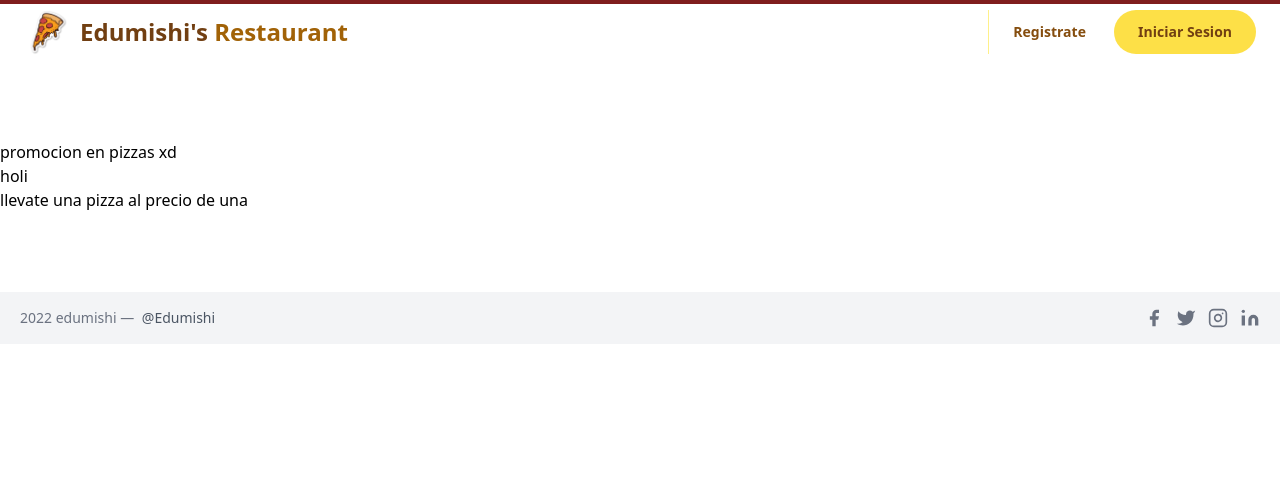
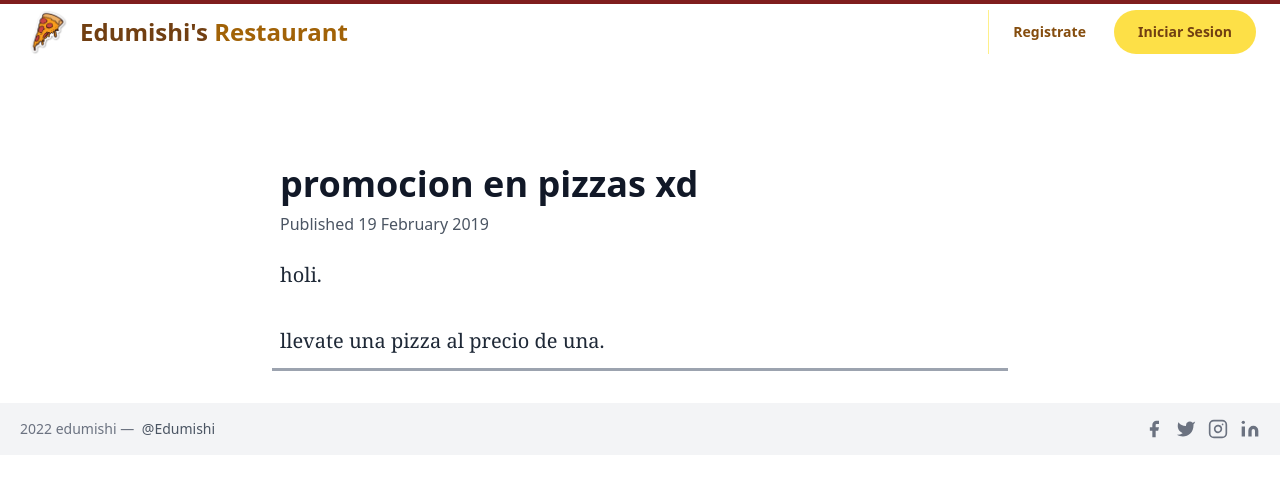
Before and after one commit to Eduardo6446/EduMishi_Restaurant, a Django app: page /notices/ in a window 1280 px wide. Shown: the top 478 px of the page. Run offline with Django 3.2, Linux system fonts and the light colour scheme; data comes from the database, SQL or seed files in the repository; some libraries are stand-ins or nearby versions.

Commit message:
listo detalle personal2

```diff
--- a/orders/templates/orders/notices.html
+++ b/orders/templates/orders/notices.html
@@ -2,17 +2,46 @@
 
 {%block template%}
 
-<div class="container">
 
-    <div class="py-20">
-        {% for notices in notice %}
-            <h1>{{ notices.title }}</h1>
-            <h1>{{ notices.content }}</h1>
-            <h1>{{ notices.description }}</h1>
-        {% endfor %}
+<div class="container w-full md:max-w-3xl mx-auto pt-20">
+    {% for notices in notice %}
+
+
+    <div class="w-full px-4 md:px-6 text-xl text-gray-800 leading-normal" style="font-family:Georgia,serif;">
+
+        <!--Title-->
+        <div class="font-sans">
+                    <h1 class="font-bold font-sans break-normal text-gray-900 pt-6 pb-2 text-3xl md:text-4xl">{{ notices.title }}</h1>
+                    <p class="text-sm md:text-base font-normal text-gray-600">Published 19 February 2019</p>
+        </div>
+
+
+        <!--Post Content-->
+
+        <p class="py-6">{{ notices.content }}.</p>
+
+
+        <ol>
+            <li class="py-3">{{ notices.description }}.</li>
+        </ol>
+
+
+        <!--/ Post Content-->
+
     </div>
 
+
+
+    <!--Divider-->
+    <hr class="border-b-2 border-gray-400 mb-8 mx-4">
+
+    {% endfor %}
+    <!--/Next & Prev Links-->
+
 </div>
+<!--/container-->
+
+
 
 
 {%endblock%}
```
